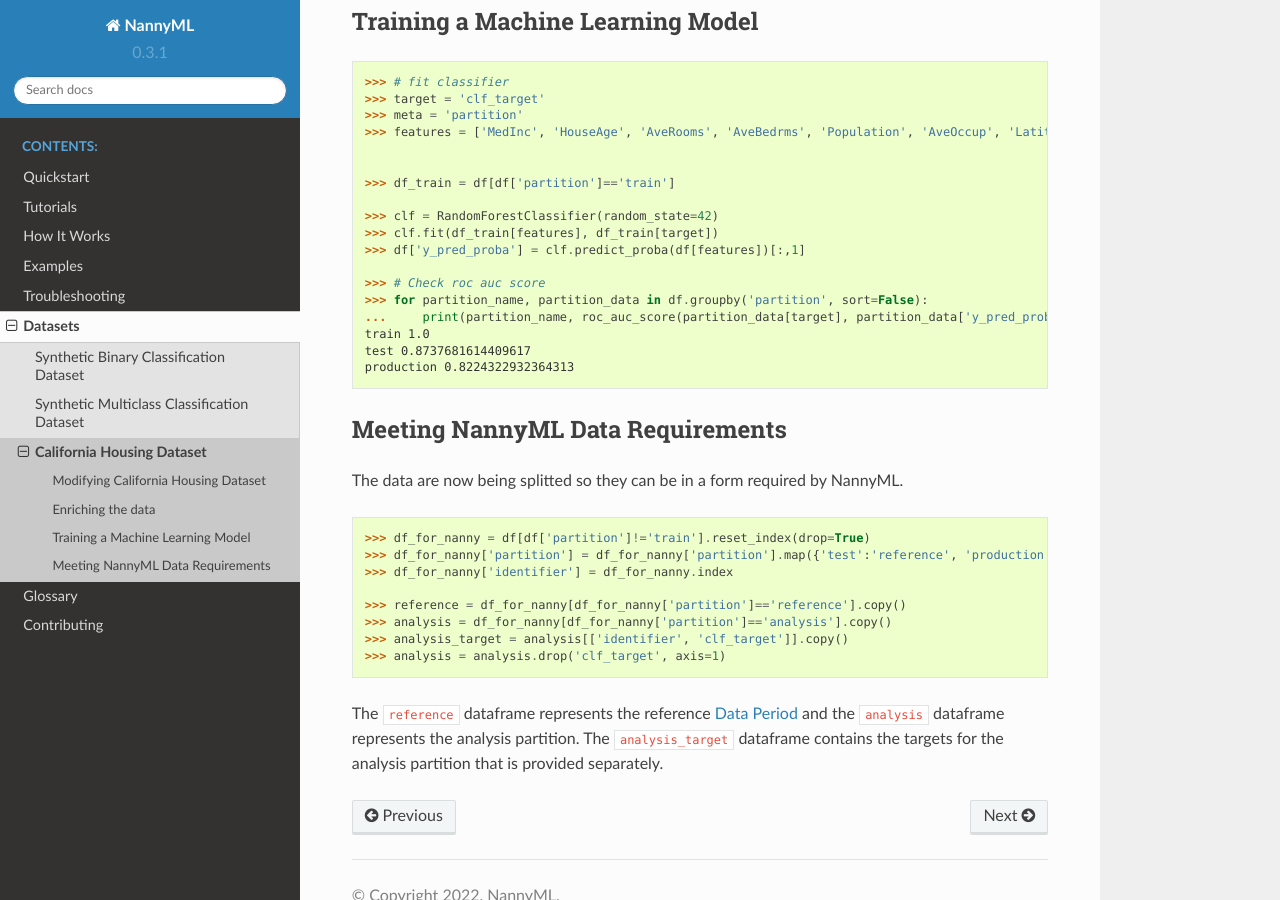
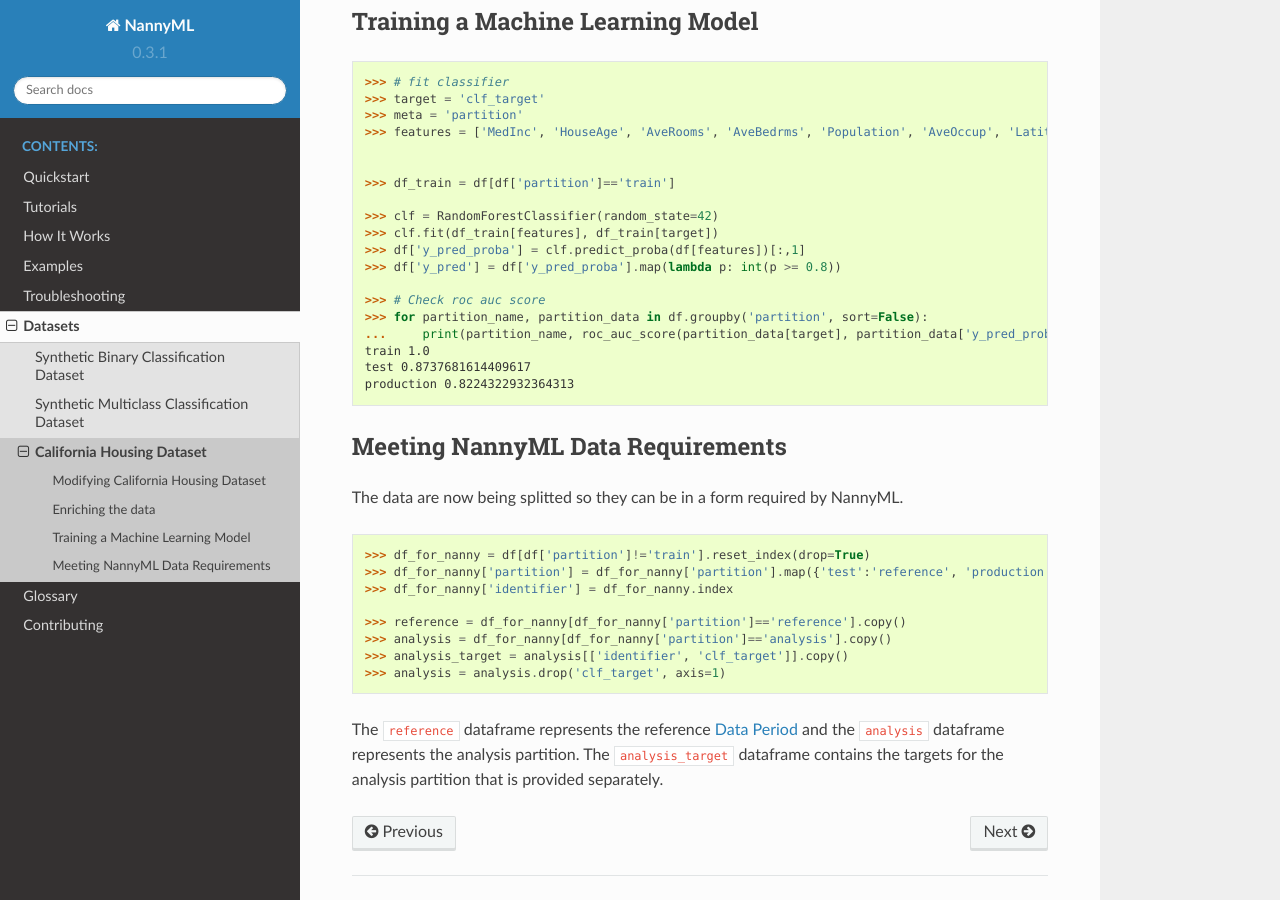
Before and after one commit to NannyML/nannyml, a Sphinx documentation site: the page built from docs/datasets/california.rst, in a window 1280 px wide and 900 px high, scrolled down 1355 px. Built offline with Sphinx 7.4.7 and the Read the Docs theme 2.0.0, drawn with Linux system fonts in a browser that asks for light colours; pages that are not in the unit, such as notebooks, are missing from menus.

Commit message:
update california housing datasets by adding y_pred

```diff
--- a/docs/datasets/california.rst
+++ b/docs/datasets/california.rst
@@ -87,6 +87,7 @@
     >>> clf = RandomForestClassifier(random_state=42)
     >>> clf.fit(df_train[features], df_train[target])
     >>> df['y_pred_proba'] = clf.predict_proba(df[features])[:,1]
+    >>> df['y_pred'] = df['y_pred_proba'].map(lambda p: int(p >= 0.8))
 
     >>> # Check roc auc score
     >>> for partition_name, partition_data in df.groupby('partition', sort=False):
```
Also changed, not shown: 3 other files.
